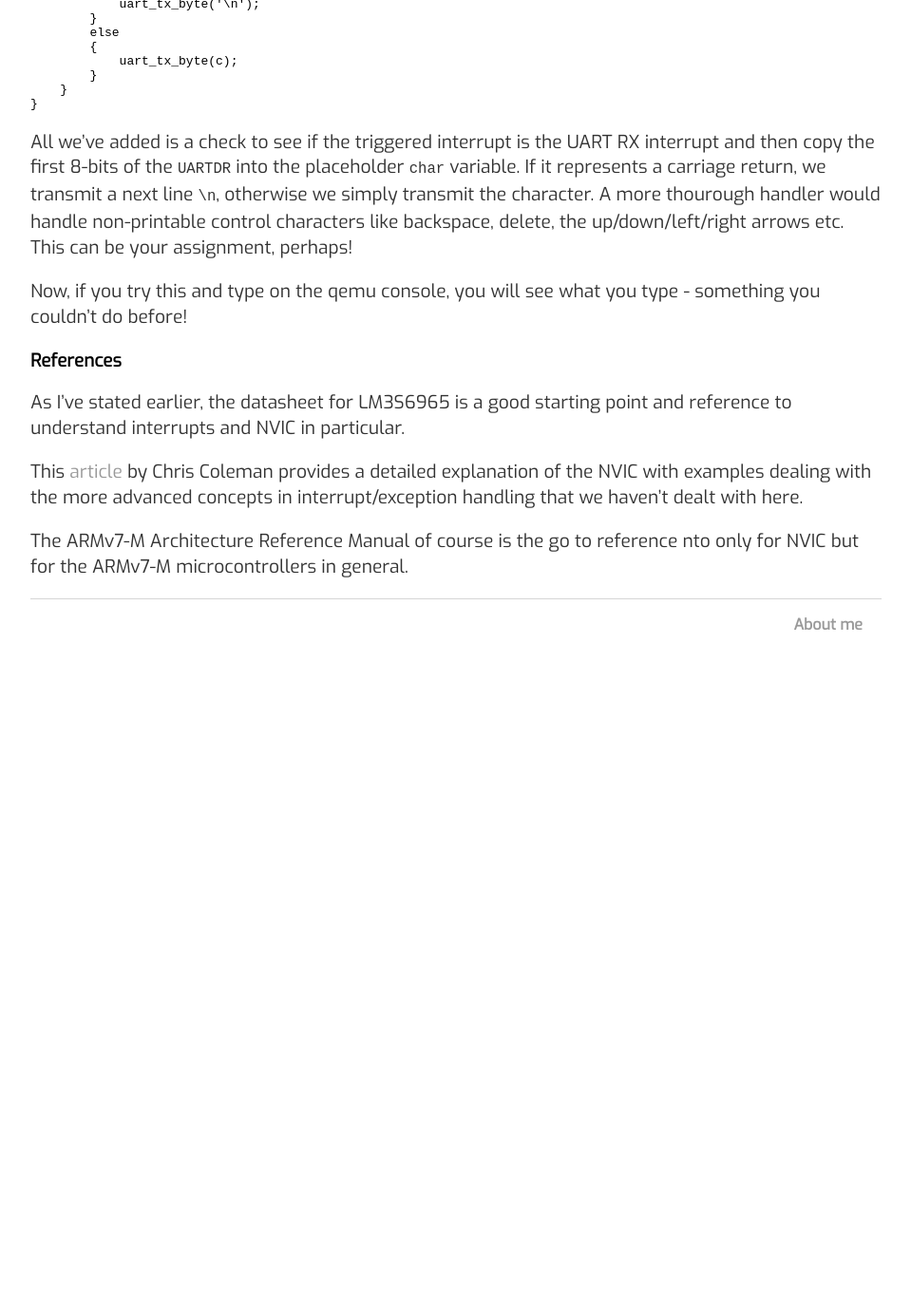
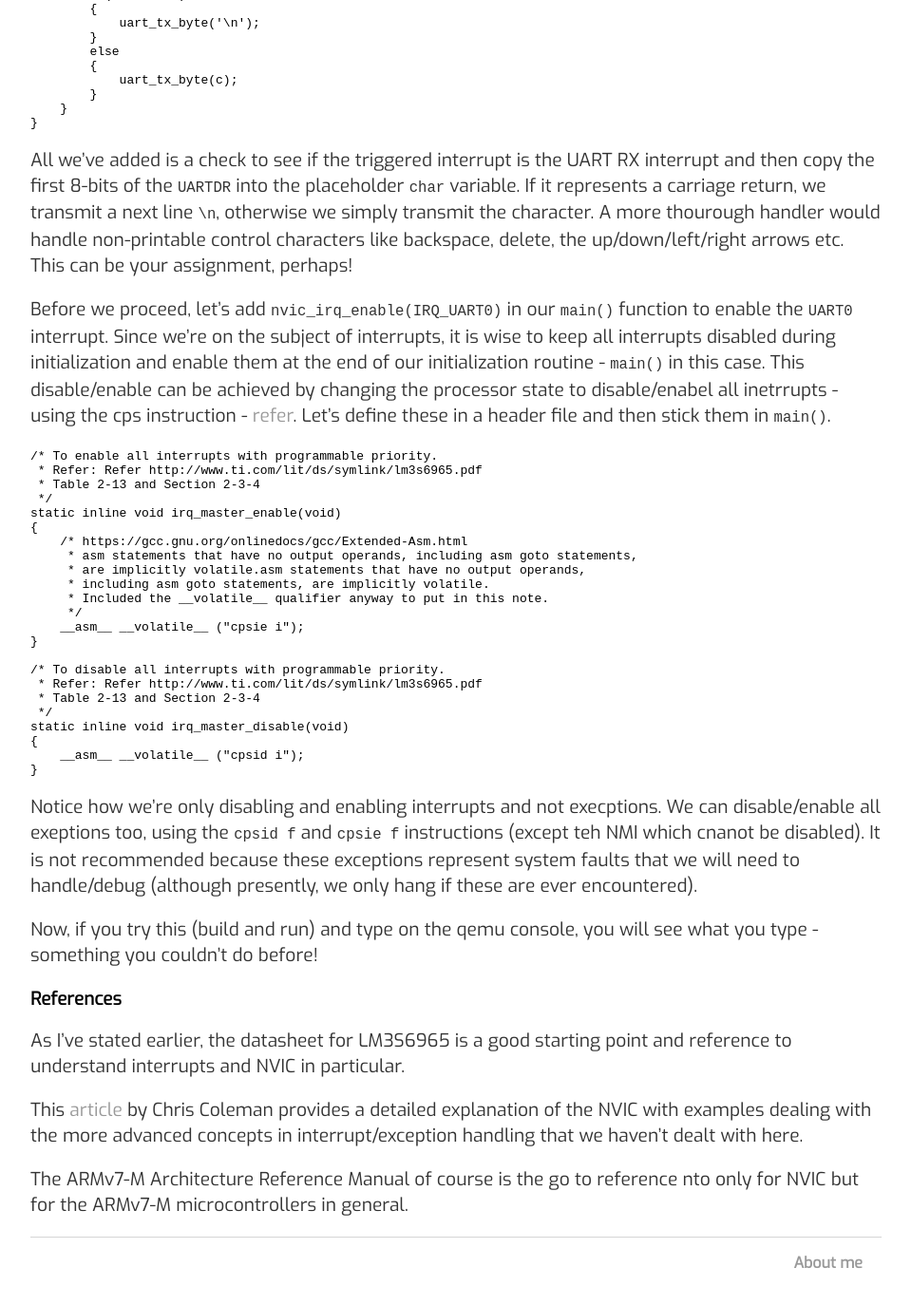
Before and after one commit to varun-venkatesh/varun-venkatesh.github.io, a Jekyll site: the page built from _posts/2020-10-29-bare-mtl-chapter3.md, in a window 1280 px wide and 1400 px high, scrolled down 5602 px. Shown: the top 1374 px of the window at 95% size, without its empty margins (160-1119 px from the left). Built offline with Jekyll 4.4.1, drawn with Linux system fonts in a browser that asks for light colours; before the commit the page ends 6330 px from its top, so only the background shows below that.

Commit message:
Update 2020-10-29-bare-mtl-chapter3.md

````diff
--- a/_posts/2020-10-29-bare-mtl-chapter3.md
+++ b/_posts/2020-10-29-bare-mtl-chapter3.md
@@ -148,6 +148,7 @@ void nvic_irq_disable(uint32_t vector_num)
 Notice how in both enable and disable functions, we derive the interrupt number by subtracting the vector number of the first interrupt for that register (```IRQ_GPIOA/IRQ_ADC0_SEQ2```) from the vector number of the inetrrupt of interest.
 
 The final step is to define a handler for this interrupt, where we process the interrupt. Remember our vector table from [Chapter 2](https://varun-venkatesh.github.io/2020/09/28/bare-mtl-chapter2.html) where we defined the first 15 execptions. Let's expand that table to include the remaining interrupts supported by our hardware - as seen in table 2-9. We can go ahead and define the unused interrupts (so far), like we did the unused execptions - via a call to the hang function. Let's then place ```uart0_irq_handler``` in the vector table at the location corresponding to it's vector number.
+
 We'll define this function in ```uart_drv.c``` since it involves handling a uart interrupt. Let's also provide a symbol for reference in our startup file (where lies the vector table) - to keep the linker happy. What do we do in terms of handling? For starters, let's try and print some text everytime the interrupt is triggered - which should be everytime our UART/serial device recieves data. If you recall, QEMU redirects all console inputs/outputs to the serial device - which means, anytime we type something in the QEMU console, we should have our UART recieving data and the interrupt being triggered. Our simplest interrupt handler will look like this.
 
 ```C
@@ -214,7 +215,37 @@ void uart0_irq_handler(void)
 
 All we've added is a check to see if the triggered interrupt is the UART RX interrupt and then copy the first 8-bits of the ```UARTDR``` into the placeholder ```char``` variable. If it represents a carriage return, we transmit a next line ```\n```, otherwise we simply transmit the character. A more thourough handler would handle non-printable control characters like backspace, delete, the up/down/left/right arrows etc. This can be your assignment, perhaps!
 
-Now, if you try this and type on the qemu console, you will see what you type - something you couldn't do before!
+Before we proceed, let's add  ```nvic_irq_enable(IRQ_UART0)``` in our ```main()``` function to enable the ```UART0``` interrupt. Since we're on the subject of interrupts, it is wise to keep all interrupts disabled during initialization and enable them at the end of our initialization routine - ```main()``` in this case. This disable/enable can be achieved by changing the processor state to disable/enabel all inetrrupts - using the cps instruction - [refer](https://developer.arm.com/documentation/dui0552/a/the-cortex-m3-instruction-set/miscellaneous-instructions/cps).  Let's define these in a header file and then stick them in ```main()```.
+
+```C
+/* To enable all interrupts with programmable priority.
+ * Refer: Refer http://www.ti.com/lit/ds/symlink/lm3s6965.pdf
+ * Table 2-13 and Section 2-3-4
+ */
+static inline void irq_master_enable(void)
+{
+    /* https://gcc.gnu.org/onlinedocs/gcc/Extended-Asm.html
+     * asm statements that have no output operands, including asm goto statements,
+     * are implicitly volatile.asm statements that have no output operands,
+     * including asm goto statements, are implicitly volatile.
+     * Included the __volatile__ qualifier anyway to put in this note.
+     */
+    __asm__ __volatile__ ("cpsie i");
+}
+
+/* To disable all interrupts with programmable priority.
+ * Refer: Refer http://www.ti.com/lit/ds/symlink/lm3s6965.pdf
+ * Table 2-13 and Section 2-3-4
+ */
+static inline void irq_master_disable(void)
+{
+    __asm__ __volatile__ ("cpsid i");
+}
+```
+
+Notice how we're only disabling and enabling interrupts and not execptions. We can disable/enable all exeptions too, using the ```cpsid f``` and ```cpsie f``` instructions (except teh NMI which cnanot be disabled). It is not recommended because these exceptions represent system faults that we will need to handle/debug (although presently, we only hang if these are ever encountered).
+
+Now, if you try this (build and run) and type on the qemu console, you will see what you type - something you couldn't do before!
 
 ### References
 
````
